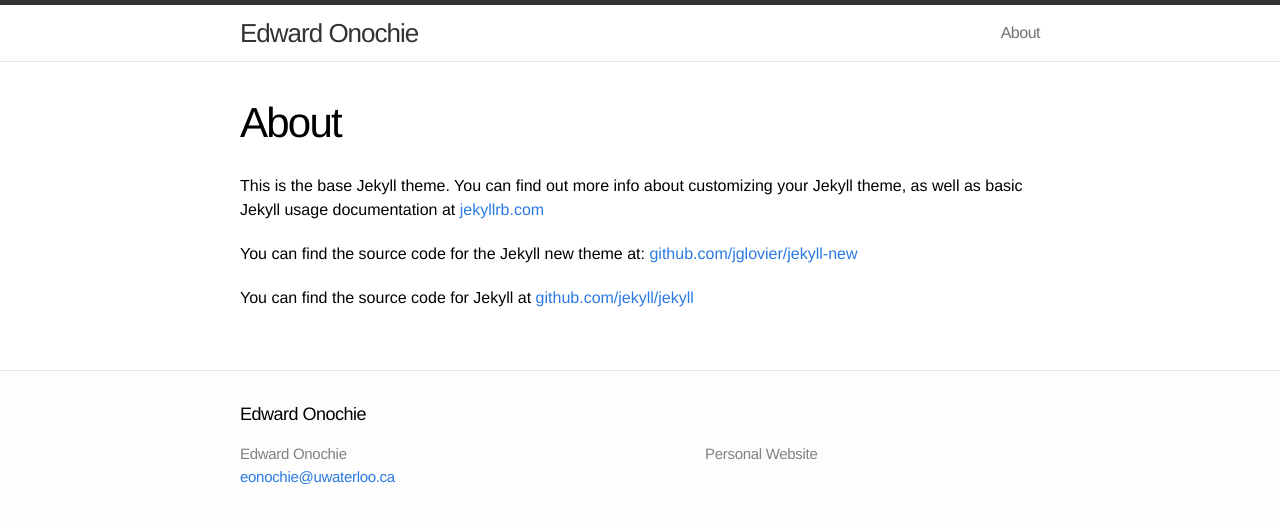
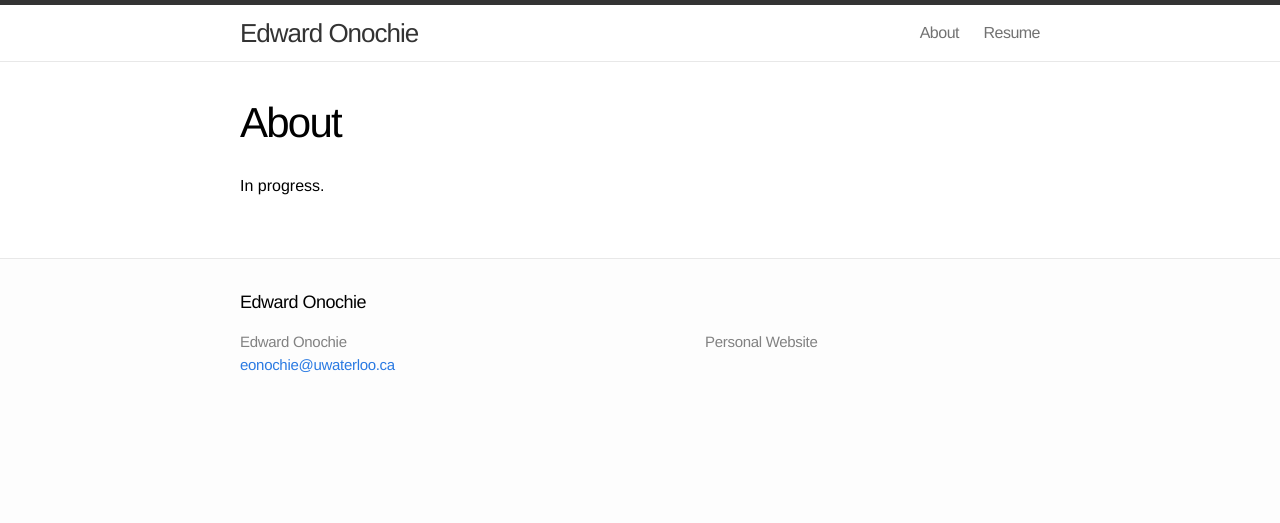
Before and after one commit to edwardon/edwardonochie.github.io, a Jekyll site: the page built from about.md, in a window 1280 px wide. Shown: the top 523 px of the page. Built offline with Jekyll 4.4.1, drawn with Linux system fonts in a browser that asks for light colours.

Commit message:
resume added

```diff
--- a/about.md
+++ b/about.md
@@ -4,8 +4,4 @@ title: About
 permalink: /about/
 ---
 
-This is the base Jekyll theme. You can find out more info about customizing your Jekyll theme, as well as basic Jekyll usage documentation at [jekyllrb.com](http://jekyllrb.com/)
-
-You can find the source code for the Jekyll new theme at: [github.com/jglovier/jekyll-new](https://github.com/jglovier/jekyll-new)
-
-You can find the source code for Jekyll at [github.com/jekyll/jekyll](https://github.com/jekyll/jekyll)
+In progress.
```
Also changed, not shown: resume.md (added, +7 -0 lines), 6 other files.
